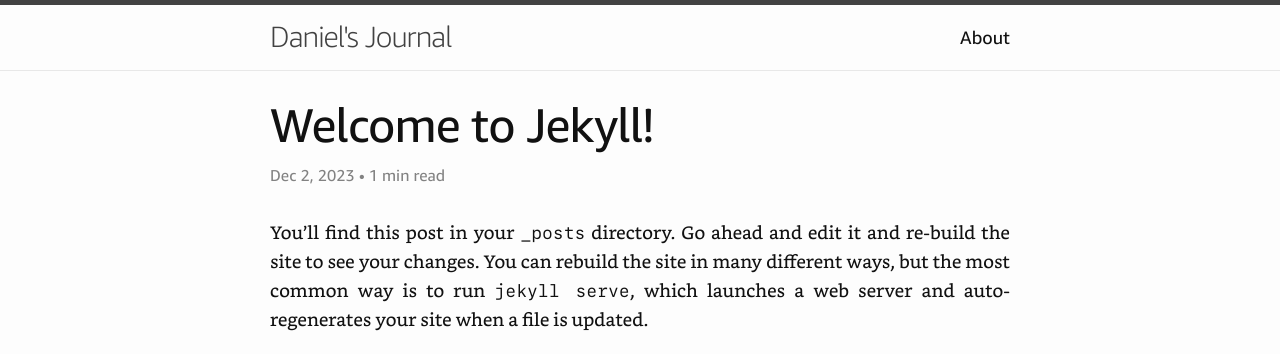
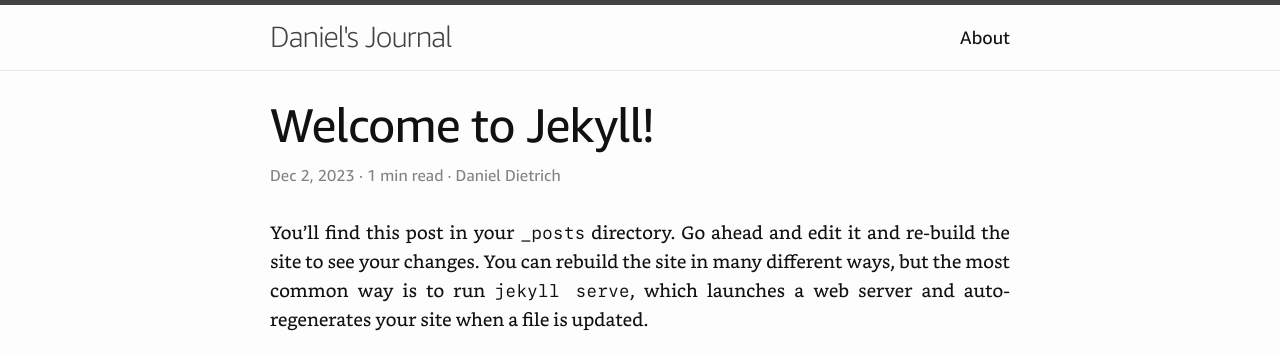
Before and after one commit to danieldietrich/journal, a Jekyll site: the page built from _posts/2023-12-02-welcome-to-jekyll.md, in a window 1280 px wide. Shown: the top 354 px of the page. Built offline with Jekyll 4.4.1, drawn with Linux system fonts in a browser that asks for light colours.

Commit message:
Added author to post-meta and made it an include

```diff
--- /dev/null
+++ b/_includes/post-meta.html
@@ -0,0 +1,8 @@
+<time class="dt-published" datetime="{{ page.date | date_to_xmlschema }}" itemprop="datePublished">
+  {%- assign date_format = site.minima.date_format | default: "%b %-d, %Y" -%}
+  {{ include.post_date | date: date_format }}
+</time>
+&middot;
+<span>{{ include.post_content | reading_time }}</span>
+&middot;
+<span itemprop="author" itemscope itemtype="http://schema.org/Person"><span class="p-author h-card" itemprop="name">{{ include.post_author | strip | default: site.author }}</span></span>
--- a/_layouts/home.html
+++ b/_layouts/home.html
@@ -20,8 +20,7 @@
           <a class="post-link" href="{{ post.url | relative_url }}">
             {{ post.title | escape }}
           </a>
-          {%- assign date_format = site.minima.date_format | default: "%b %-d, %Y" -%}
-          <span class="post-meta">{{ post.date | date: date_format }} &bullet; {{ post.content | reading_time }}</span>
+          <span class="post-meta">{%- include post-meta.html post_author=post.author post_date=post.date post_content=post.content -%}</span>
         </h3>
         {%- if site.show_excerpts -%}
           <div class="fade-container">
--- a/_layouts/post.html
+++ b/_layouts/post.html
@@ -6,13 +6,8 @@
   <header class="post-header">
     <h1 class="post-title p-name" itemprop="name headline">{{ page.title | escape }}</h1>
     <p class="post-meta">
-      <time class="dt-published" datetime="{{ page.date | date_to_xmlschema }}" itemprop="datePublished">
-        {%- assign date_format = site.minima.date_format | default: "%b %-d, %Y" -%}
-        {{ page.date | date: date_format }} &bullet; {{ content | reading_time }}
-      </time>
-      {%- if page.author -%}
-        • <span itemprop="author" itemscope itemtype="http://schema.org/Person"><span class="p-author h-card" itemprop="name">{{ page.author }}</span></span>
-      {%- endif -%}</p>
+      {%- include post-meta.html post_author=page.author post_date=page.date post_content=page.content -%}
+    </p>
   </header>
 
   <div class="post-content" itemprop="articleBody">
```
